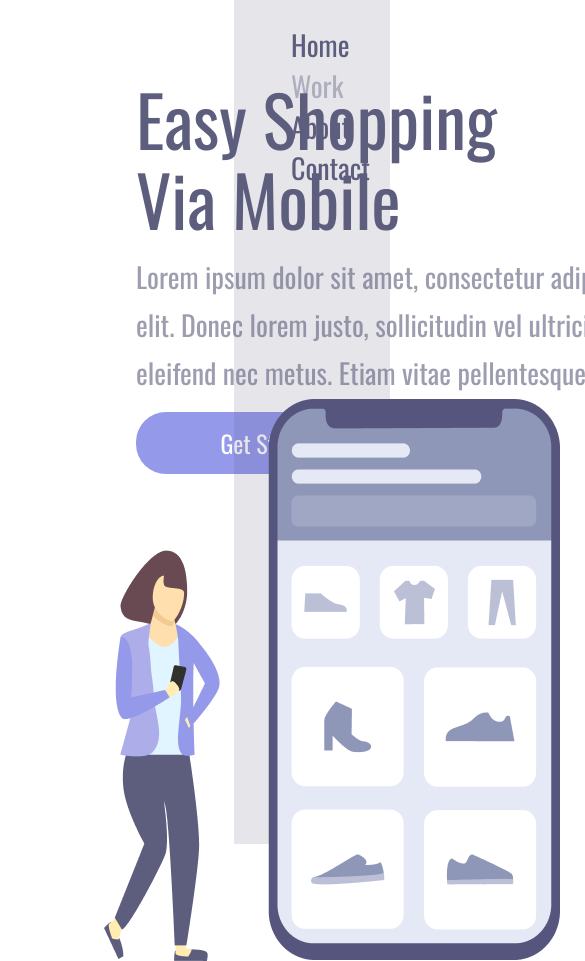
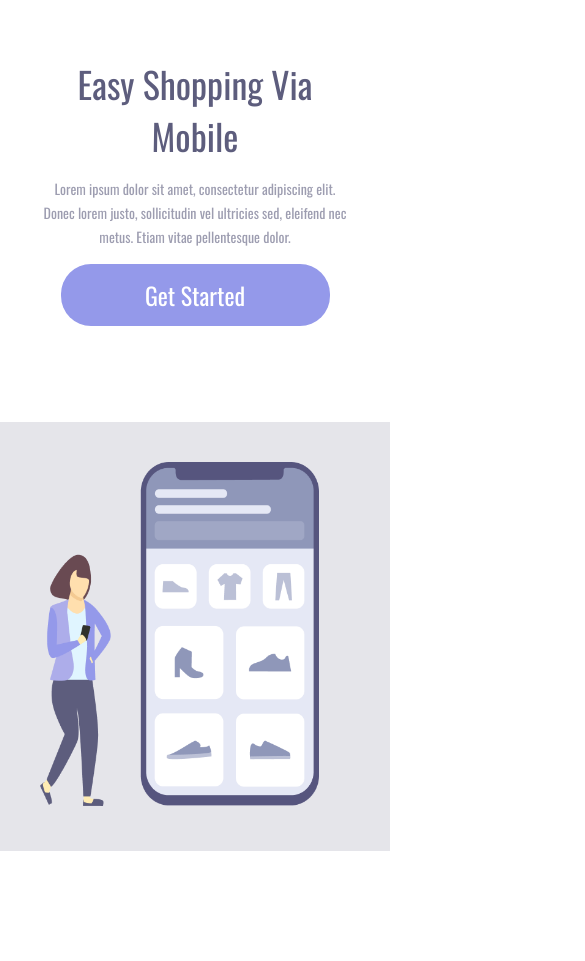
Before and after one commit to rogertek19/easy-shopping, a plain HTML site: page index.html in a window 390 px wide. Shown: the top 961 px of the page, 585 px wide, since content can reach past the window. After the commit the page ends 851 px from the top, so only its background shows below. Drawn offline with nearby package versions, Linux system fonts and the light colour scheme.

Commit message:
Atualizar o styles.css 4

```diff
--- a/styles.css
+++ b/styles.css
@@ -93,7 +93,53 @@
     margin: 24px 0 0 57px;
 }
 
+@media screen and (max-width: 900px){
+    .container-left {
+        width: 100%;
+        height: 50%;
+        padding: 0;
+        margin: 0;
+    }
 
+    .container-right {
+        display: block;
+        height: auto;
+        width: 100%;
+        position: static;
+        padding: 40px;
+    }
+
+    img {
+        position: static;
+        max-width: 90%;
+    }
+
+    header {
+        display: none;
+    }
+
+    h1 {
+        font-size: 36px;
+        line-height: 52px;
+        width: auto;
+        color: #5D5D7D;
+        margin: 58px 50px 0 50px;
+        text-align: center;
+    }
+
+    p {
+        margin: 15px 40px;
+        font-size: 14px;
+        line-height: 24px;
+        width: auto;
+        text-align: center;
+    }
+
+    button {
+        margin: 0 auto;
+        display: block;
+    }
+}
 
 @media screen and (max-width: 370px){
     .container-left {
```
